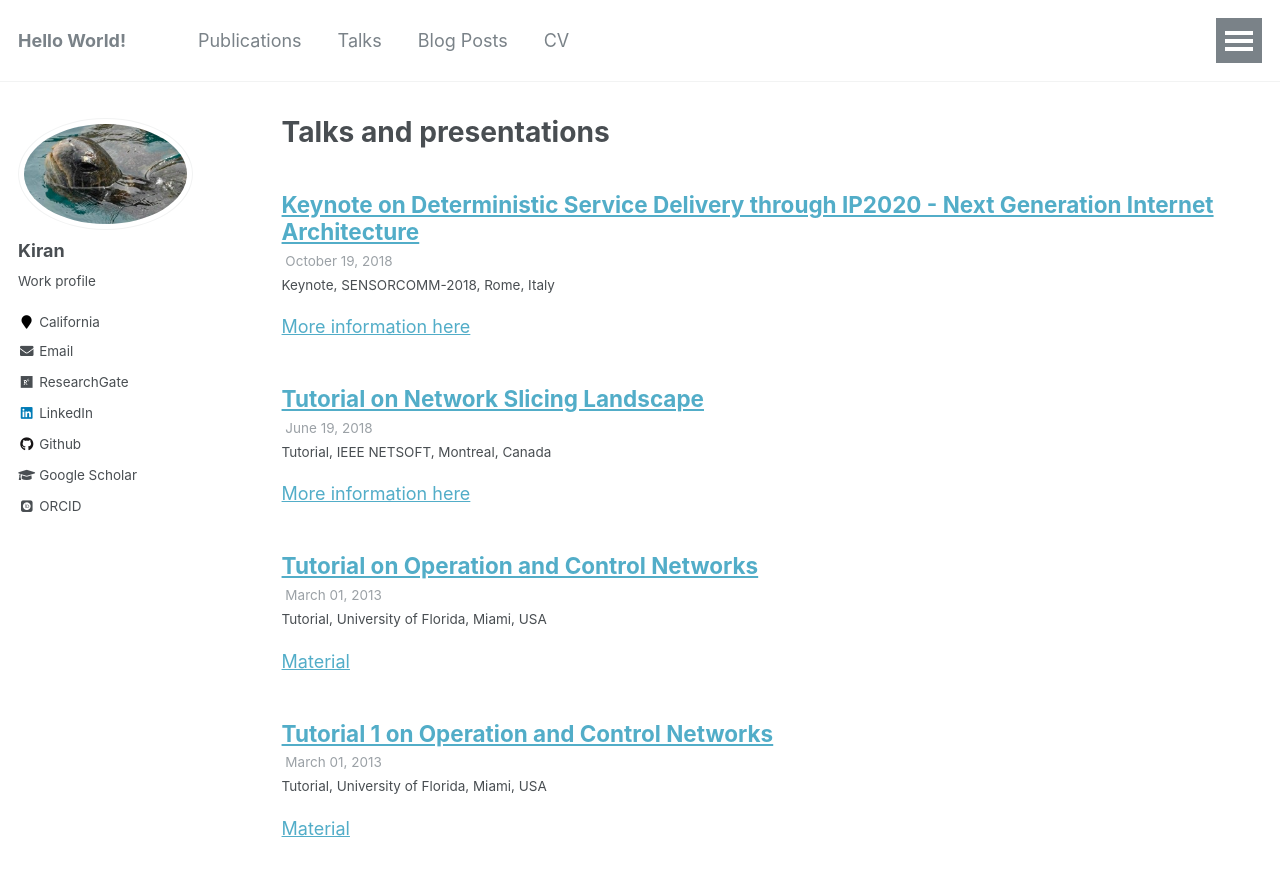
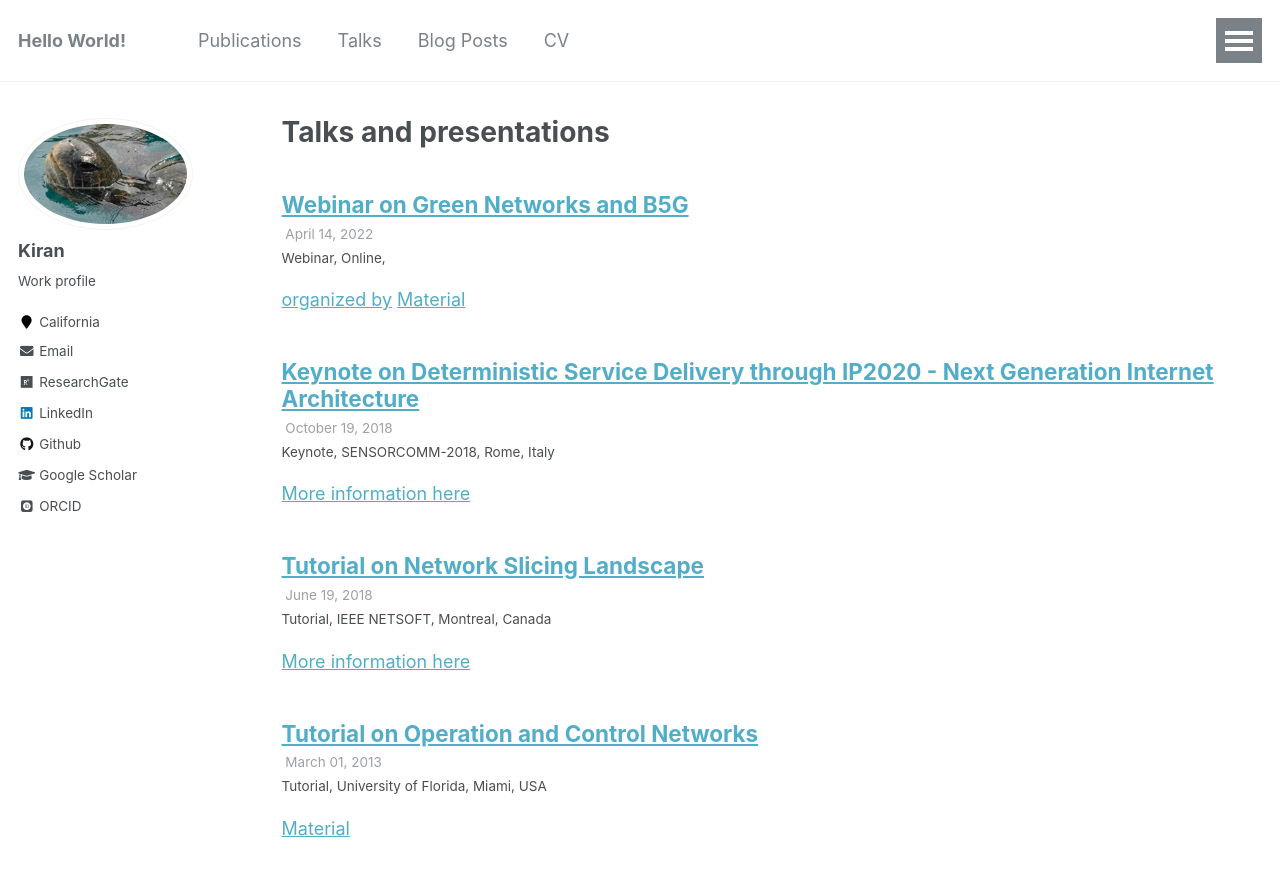
Before and after one commit to kiranmak/me, a Jekyll site: the page built from _pages/talks.html, in a window 1280 px wide and 1063 px high. Shown: the top 876 px of the window. Built offline with Jekyll 4.4.1, drawn with Linux system fonts in a browser that asks for light colours; some web fonts are replaced.

Commit message:
Update 2022-04-14-green.md

```diff
--- a/_talks/2022-04-14-green.md
+++ b/_talks/2022-04-14-green.md
@@ -1,13 +1,11 @@
 ---
-title: "Tutorial 1 on Operation and Control Networks"
+title: "Webinar on Green Networks and B5G"
 collection: talks
-type: "Tutorial"
-permalink: /talks/2023-05-20-ocn-tutorial
-venue: "University of Florida"
-date: 2013-03-01
-location: "Miami, USA"
+type: "Webinar"
+permalink: /talks/2022-04-14-green
+venue: "Online"
+date: 2022-04-14
 ---
 
-[Material](https://github.com/kiranmak/ocn-tutorial-23/blob/main/OCN-Master.pdf)
-
-[Announcement](https://netsoft2023.ieee-netsoft.org/program/tutorials)
+[organized by](http://mosaic-lab.org/webinar/)
+[Material](https://sustainableict.ieee.org/events/webinar-green-networking-b5g)
```
